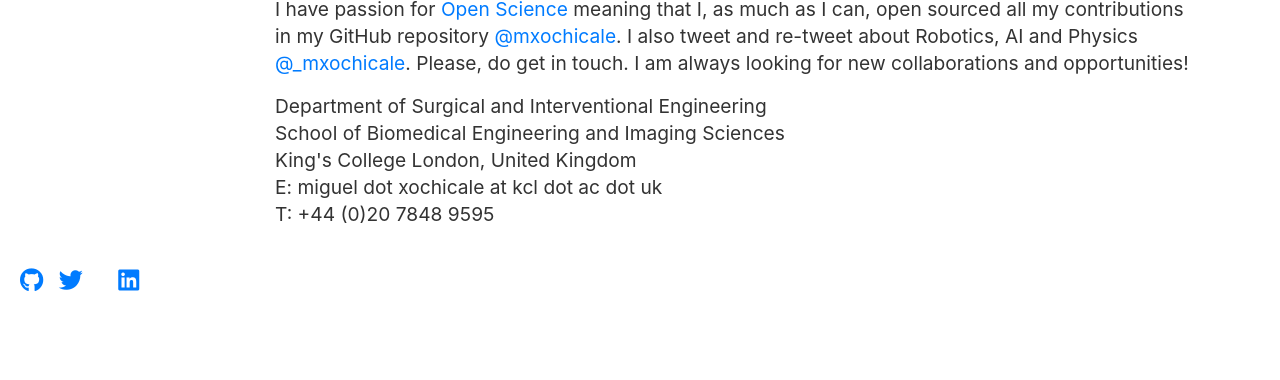
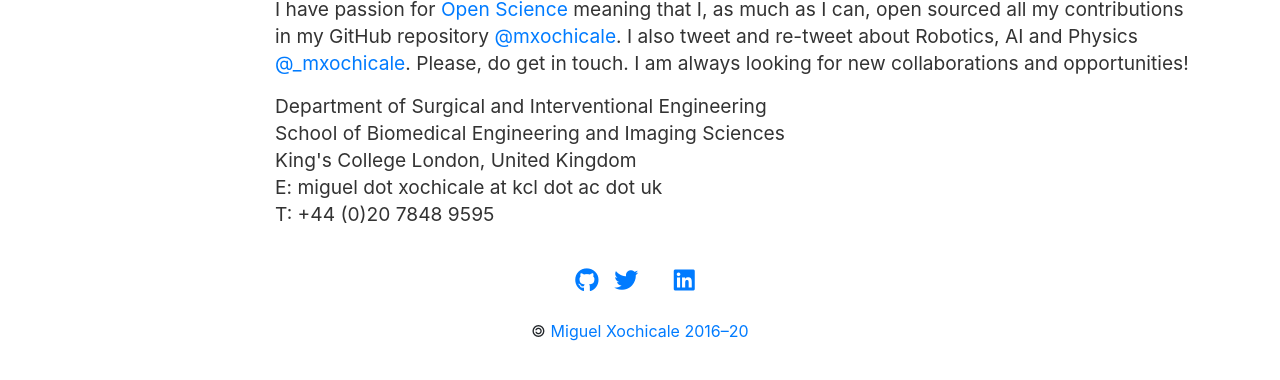
Before and after one commit to mxochicale/mxochicale.github.io, a Jekyll site: the page built from index.html, in a window 1280 px wide, cut to the strip 290-670 px from the top of the page. Built offline with Jekyll 4.4.1, drawn with Linux system fonts in a browser that asks for light colours; nearby versions of some CDN libraries; a style sheet for code colours, icons or effects is not loaded.

Commit message:
centers footer and adds licence.md

```diff
--- a/_includes/footer.html
+++ b/_includes/footer.html
@@ -32,4 +32,7 @@
 
 	</ul>
 
+    <span class="flip">©</span>
+    <a href="/license/">Miguel Xochicale 2016–{{ site.time | date: '%y' }}</a>
+
 </footer>
--- a/css/style.css
+++ b/css/style.css
@@ -37,11 +37,27 @@ body {
  * Footer
  */
 footer {
-    position: absolute;
-    font-size: 1.5em;
-    text-align: left;
-    width: 100%;
-    #border-top: 1px solid #d5d5d5;
+   width: 100%;
+   text-align: center;
+}
+
+footer li {
+  list-style: none;
+  display: inline;
+  font-size: 1.5rem;
+  margin: 0;
+  padding: 0;
+}
+
+footer ul {
+  margin: 0;
+  padding: 0;
+}
+
+.flip {
+  display: inline-block;
+  transform: scaleX(-1);
+  filter: FlipH;
 }
 
 /*
@@ -77,8 +93,8 @@ ul.posts li {
     list-style: none;
 }
 
-
 /*
  * References:
        https://github.com/theacodes/thea.codes/blob/master/static/style.css
+       https://github.com/oliviaguest/oliviaguest.github.io/blob/master/css/style.css
  */
```
Also changed, not shown: licence.md (added).
